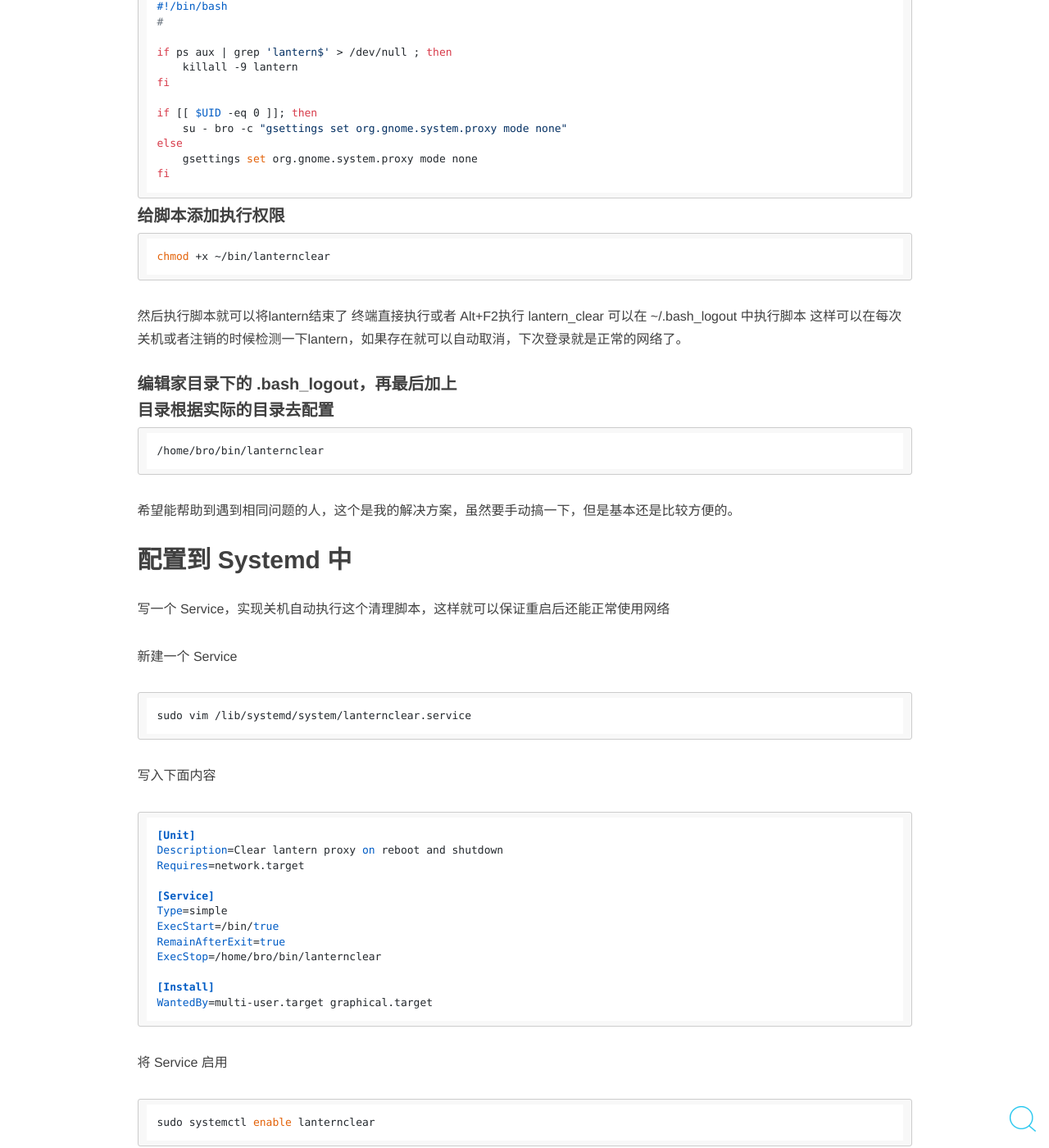
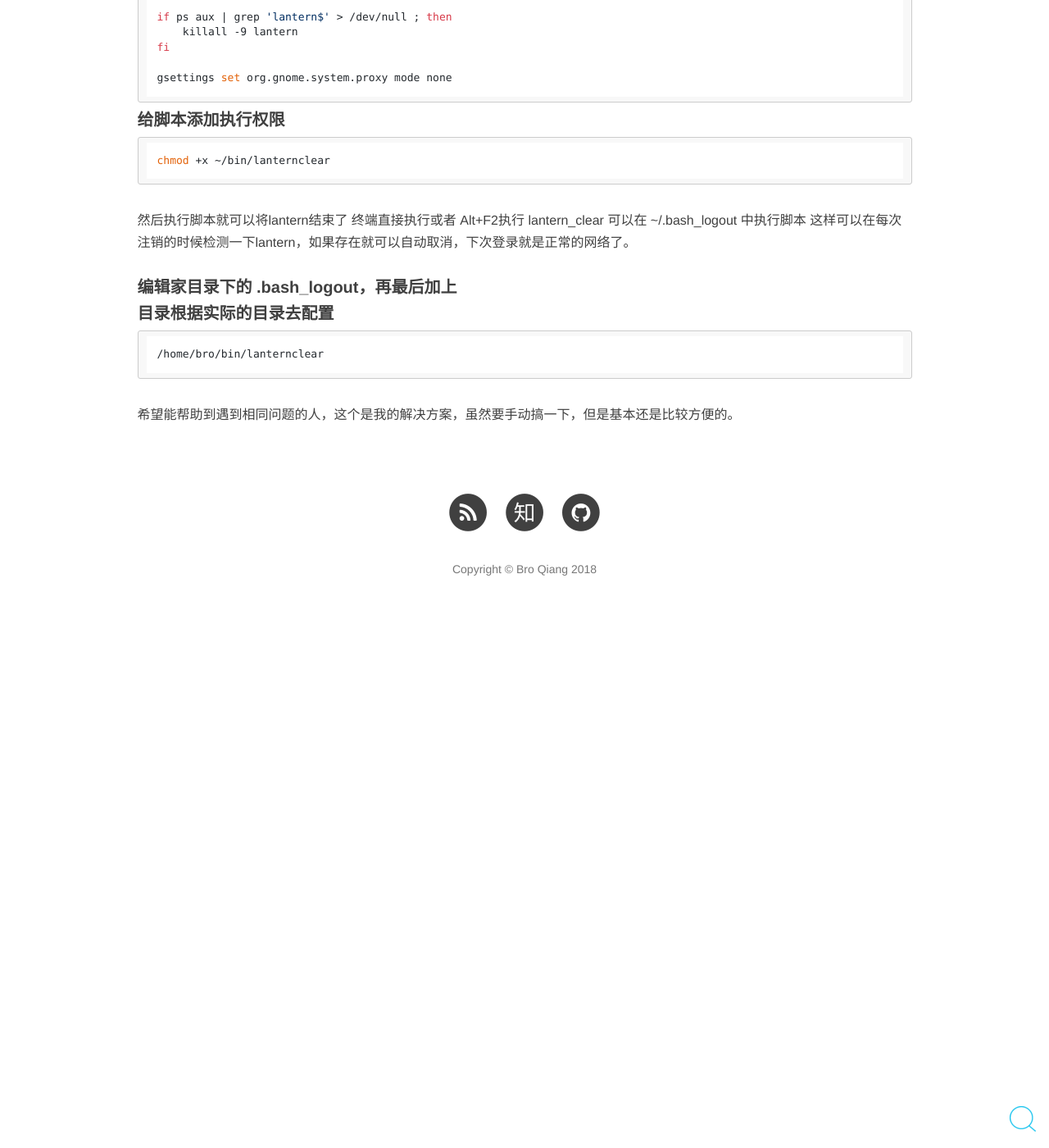
Before and after one commit to BroQiang/broqiang.github.io, a Jekyll site: the page built from _posts/2018-01-12-Lantern.md, in a window 1280 px wide and 1400 px high, scrolled down 847 px. Shown: the whole window at 82% size. Built offline with Jekyll 4.4.1, drawn with Linux system fonts in a browser that asks for light colours; nearby versions of some CDN libraries; comment, search, counter and statistics services are not loaded; after the commit the page ends 1618 px from its top, so only the background shows below that; some of the changed text lies outside the part shown.

Commit message:
shell auto commit on 2018-01-20_03-34-30

````diff
--- a/_posts/2018-01-12-Lantern.md
+++ b/_posts/2018-01-12-Lantern.md
@@ -12,8 +12,6 @@
 
 个人觉得这个是一个 bug，Issues 中也有人提出了，不过官方一直没有解决，平时使用起来比较麻烦，只能自己写一个脚本来解决一下，虽然也不是很优雅，不过比起每次都手动去配置要方便一些。
 
-## 配置一个清理的脚本
-
 #### 在家目录下创建一个 bin 目录
 ```shell
 mkdir ~/bin
@@ -27,11 +25,7 @@
     killall -9 lantern
 fi
 
-if [[ $UID -eq 0 ]]; then
-    su - bro -c "gsettings set org.gnome.system.proxy mode none"
-else
-    gsettings set org.gnome.system.proxy mode none
-fi
+gsettings set org.gnome.system.proxy mode none
 ```
 
 #### 给脚本添加执行权限
@@ -41,7 +35,7 @@
 然后执行脚本就可以将lantern结束了
 终端直接执行或者 Alt+F2执行 lantern_clear
 可以在 ~/.bash_logout 中执行脚本
-这样可以在每次关机或者注销的时候检测一下lantern，如果存在就可以自动取消，下次登录就是正常的网络了。
+这样可以在每次注销的时候检测一下lantern，如果存在就可以自动取消，下次登录就是正常的网络了。
 
 #### 编辑家目录下的 .bash_logout，再最后加上
 
@@ -50,42 +44,3 @@
 /home/bro/bin/lanternclear
 ```
 希望能帮助到遇到相同问题的人，这个是我的解决方案，虽然要手动搞一下，但是基本还是比较方便的。
-
-## 配置到 Systemd 中
-
-写一个 Service，实现关机自动执行这个清理脚本，这样就可以保证重启后还能正常使用网络
-
-新建一个 Service
-
-```shell
-sudo vim /lib/systemd/system/lanternclear.service
-```
-
-写入下面内容
-
-```shell
-[Unit]
-Description=Clear lantern proxy on reboot and shutdown
-Requires=network.target
-
-[Service]
-Type=simple
-ExecStart=/bin/true
-RemainAfterExit=true
-ExecStop=/home/bro/bin/lanternclear
-
-[Install]
-WantedBy=multi-user.target graphical.target
-```
-
-将 Service 启用
-
-```shell
-sudo systemctl enable lanternclear
-```
-
-现在就可以重启查看效果了
-
-```shell
-reboot
-```
````
